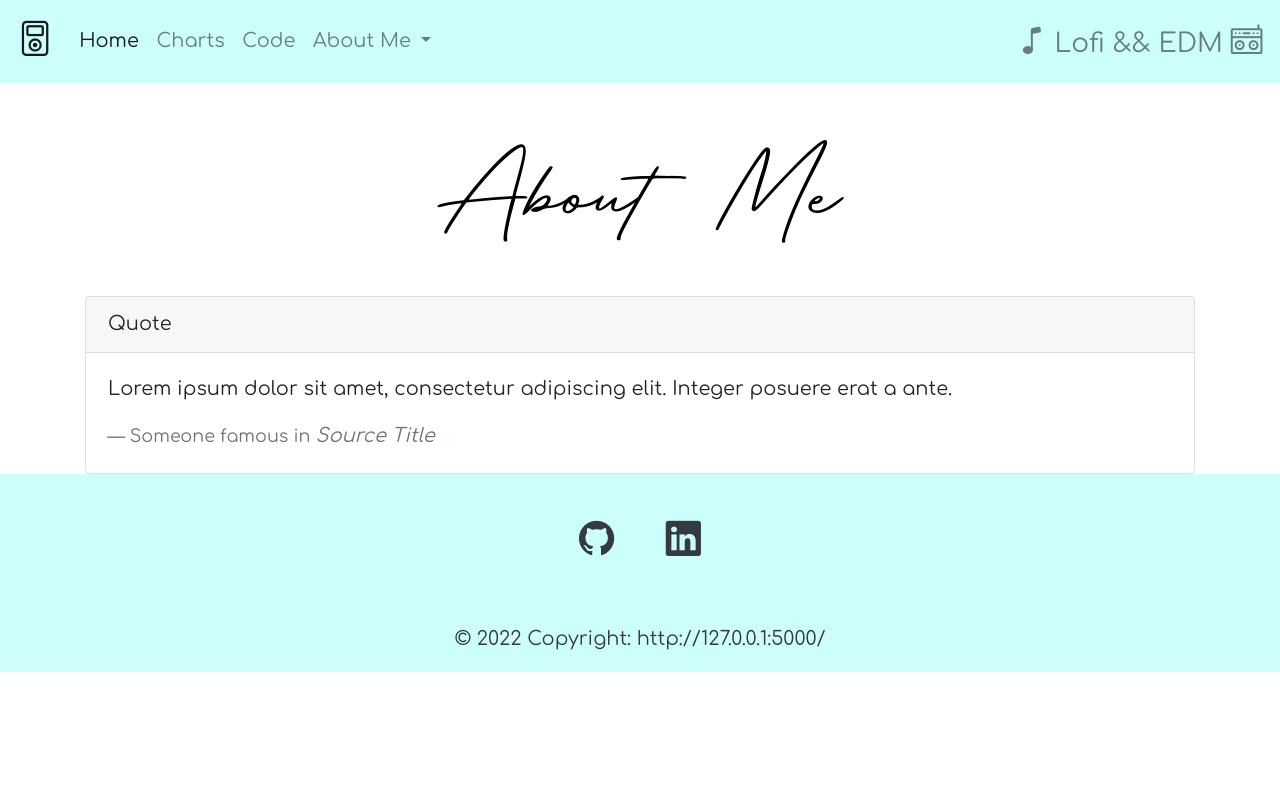
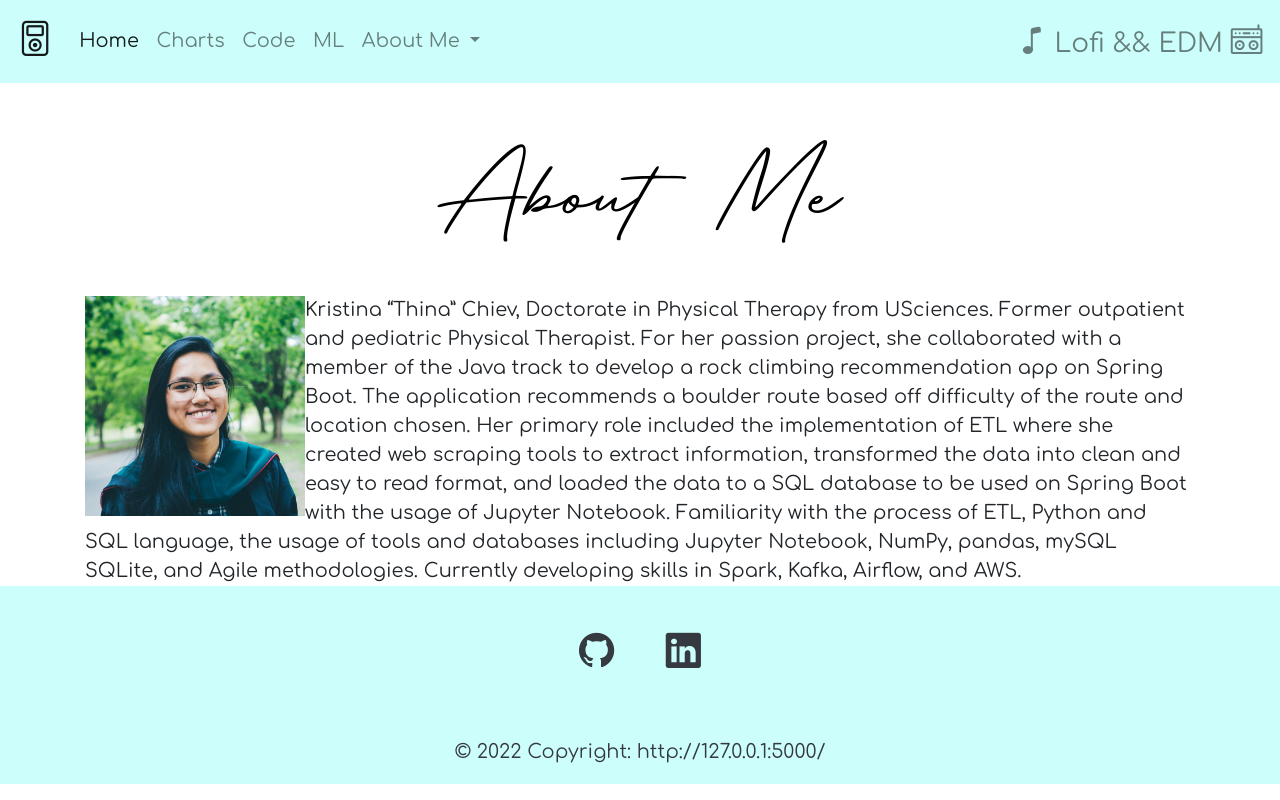
Before and after one commit to kchiev215/Spotify_EDM_Lofi_Analysis, a Flask app: page /introduction in a window 1280 px wide. Run offline with Flask 2, Linux system fonts and the light colour scheme; some libraries are stand-ins or nearby versions.

Commit message:
added ML section

```diff
--- a/Flask/application/__init__.py
+++ b/Flask/application/__init__.py
@@ -27,3 +27,8 @@ def projects():
 @app.route("/analysis_code")
 def analysis_code():
     return render_template("analysis_code.html")
+
+
+@app.route("/machine_learning")
+def machine_learning():
+    return render_template("ML.html")
--- a/Flask/application/templates/charts.html
+++ b/Flask/application/templates/charts.html
@@ -188,7 +188,7 @@
                   <br>
                   Findings:
                   <br>
-                  - Tempo slightly faster overall in EDM compared to Lofi
+                  - EDM tracks are shown to be overall louder than lofi tracks.
               </div>
             </div>
             <br>
@@ -202,7 +202,7 @@
                   <br>
                   Findings:
                   <br>
-                  - Tempo slightly faster overall in EDM compared to Lofi
+                  - Both genre on the low end of the scale as they are produced by track samplings and synthesized beats
               </div>
             </div>
             <br>
@@ -216,7 +216,7 @@
                   <br>
                   Findings:
                   <br>
-                  - Tempo slightly faster overall in EDM compared to Lofi
+                  - EDM are shown to be more energetic than tracks in the lofi genre
               </div>
             </div>
             <br>
--- a/Flask/application/templates/introduction.html
+++ b/Flask/application/templates/introduction.html
@@ -5,16 +5,7 @@
             About Me
         </h1>
     </div>
+<div><img src="./static/photo/1656981682453.jpg" align="left" width="220" height="220"> </div>
+Kristina “Thina” Chiev, Doctorate in Physical Therapy from USciences. Former outpatient and pediatric Physical Therapist. For her passion project, she collaborated with a member of the Java track to develop a rock climbing recommendation app on Spring Boot. The application recommends a boulder route based off difficulty of the route and location chosen. Her primary role included the implementation of ETL where she created web scraping tools to extract information, transformed the data into clean and easy to read format, and loaded the data to a SQL database to be used on Spring Boot with the usage of Jupyter Notebook. Familiarity with the process of ETL, Python and SQL language, the usage of tools and databases including Jupyter Notebook, NumPy, pandas, mySQL SQLite, and Agile methodologies. Currently developing skills in Spark, Kafka, Airflow, and AWS.
 
-    <div class="card">
-      <div class="card-header">
-        Quote
-      </div>
-      <div class="card-body">
-        <blockquote class="blockquote mb-0">
-          <p>Lorem ipsum dolor sit amet, consectetur adipiscing elit. Integer posuere erat a ante.</p>
-          <footer class="blockquote-footer">Someone famous in <cite title="Source Title">Source Title</cite></footer>
-        </blockquote>
-      </div>
-    </div>
 {% endblock %}
--- a/Flask/application/templates/layout.html
+++ b/Flask/application/templates/layout.html
@@ -36,7 +36,10 @@
             <li class="nav-item">
             <a class="nav-link" href="/analysis_code">Code</a>
           </li>
-          <li class="nav-item dropdown">
+            <li class="nav-item">
+            <a class="nav-link" href="/machine_learning">ML</a>
+          </li>
+            <li class="nav-item dropdown">
             <a class="nav-link dropdown-toggle" href="#" id="navbarDropdown" role="button" data-toggle="dropdown" aria-haspopup="true" aria-expanded="false">
               About Me
             </a>
--- a/Flask/application/templates/projects.html
+++ b/Flask/application/templates/projects.html
@@ -50,7 +50,9 @@
         </div>
         <div id="collapseTwo" class="collapse" aria-labelledby="headingTwo" data-parent="#accordion">
           <div class="card-body">
-            Anim pariatur cliche reprehenderit, enim eiusmod high life accusamus terry richardson ad squid. 3 wolf moon officia aute, non cupidatat skateboard dolor brunch. Food truck quinoa nesciunt laborum eiusmod. Brunch 3 wolf moon tempor, sunt aliqua put a bird on it squid single-origin coffee nulla assumenda shoreditch et. Nihil anim keffiyeh helvetica, craft beer labore wes anderson cred nesciunt sapiente ea proident. Ad vegan excepteur butcher vice lomo. Leggings occaecat craft beer farm-to-table, raw denim aesthetic synth nesciunt you probably haven't heard of them accusamus labore sustainable VHS.
+          In a team of 6, using Flask-SQLalchemy and Python, our team was tasked with implementing special features and transforming a base forum template into a forum unique to our Data team; Personally responsible for creating a private/public post toggle using HTTP methods to connect with SQLite database via SQLalchemy.
+            <br>
+            <a href="https://github.com/ZCW-Data-Zeta/CircusCircus">CircusCircus</a><br>
           </div>
         </div>
       </div>
```
Also changed, not shown: Flask/application/templates/ML.html (added, +26 -0 lines), Flask/application/static/analysis_charts/data_visualization1.png (added), Flask/application/static/analysis_charts/data_visualization2.png (added), Flask/application/static/analysis_charts/data_visualization3.png (added), Flask/application/static/analysis_charts/final_prediction_model.png (added), Flask/application/static/analysis_charts/k_nearest_neighbor.png (added), Flask/application/static/analysis_charts/logistic_regression.png (added), Flask/application/static/photo/1656981682453.jpg (added), 5 other files.
